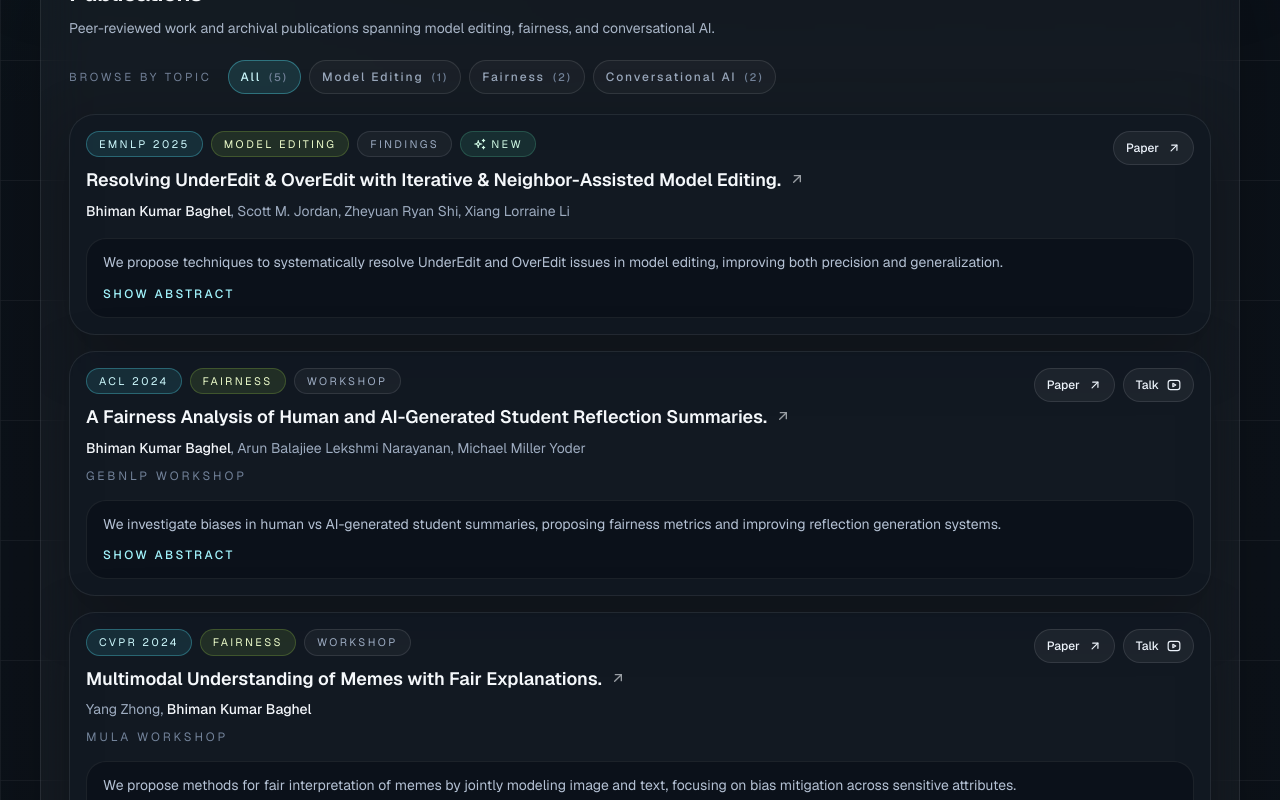
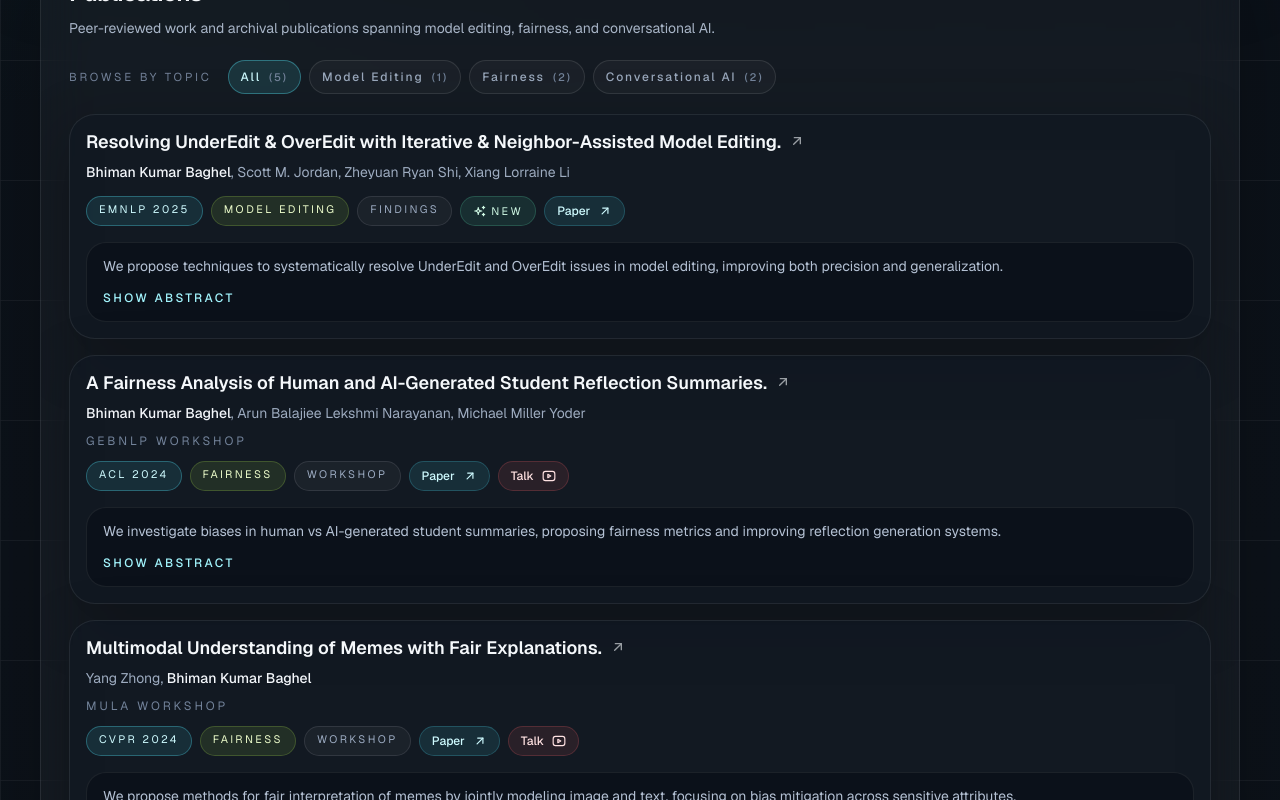
Before and after one commit to bhimanbaghel/bhimanbaghel.github.io, a Next.js app: page / in a window 1280 px wide. Shown: the part 1500-2300 px from the top of the page. Built offline with nearby package versions, Linux system fonts and the light colour scheme.

Commit message:
Group publication metadata and actions

```diff
--- a/src/components/ui/publication-list.tsx
+++ b/src/components/ui/publication-list.tsx
@@ -59,9 +59,28 @@ function PublicationCard({
       className="rounded-[26px] border border-white/8 bg-[#111822]/82 p-4 shadow-[0_18px_60px_rgba(0,0,0,0.28)] backdrop-blur-xl"
     >
       <div className="flex flex-col gap-4">
-        <div className="flex flex-col gap-3 xl:flex-row xl:items-start xl:justify-between">
         <div className="space-y-3">
-            <div className="flex flex-wrap items-center gap-2">
+          <div className="space-y-2">
+            <a
+              href={publication.link}
+              target="_blank"
+              rel="noopener noreferrer"
+              className="group inline-flex items-start gap-2 text-lg font-semibold leading-tight text-[#f5f8fb] transition-colors hover:text-cyan-200"
+            >
+              <span>{publication.title}</span>
+              <IconArrowUpRight className="mt-0.5 h-4 w-4 shrink-0 opacity-60 transition-transform group-hover:-translate-y-0.5 group-hover:translate-x-0.5" />
+            </a>
+            <p className="text-sm leading-relaxed text-[#9eacc0]">
+              {renderAuthors(publication.authors)}
+            </p>
+            {publication.workshop && (
+              <p className="text-xs uppercase tracking-[0.24em] text-[#73839a]">
+                {publication.workshop}
+              </p>
+            )}
+          </div>
+
+          <div className="flex flex-wrap gap-2">
             <span
               className={cn(
                 "rounded-full border px-3 py-1 text-[0.68rem] uppercase tracking-[0.22em]",
@@ -84,35 +103,11 @@ function PublicationCard({
                 New
               </span>
             )}
-            </div>
-
-            <div className="space-y-2">
             <a
               href={publication.link}
               target="_blank"
               rel="noopener noreferrer"
-                className="group inline-flex items-start gap-2 text-lg font-semibold leading-tight text-[#f5f8fb] transition-colors hover:text-cyan-200"
-              >
-                <span>{publication.title}</span>
-                <IconArrowUpRight className="mt-0.5 h-4 w-4 shrink-0 opacity-60 transition-transform group-hover:-translate-y-0.5 group-hover:translate-x-0.5" />
-              </a>
-              <p className="text-sm leading-relaxed text-[#9eacc0]">
-                {renderAuthors(publication.authors)}
-              </p>
-              {publication.workshop && (
-                <p className="text-xs uppercase tracking-[0.24em] text-[#73839a]">
-                  {publication.workshop}
-                </p>
-              )}
-            </div>
-          </div>
-
-          <div className="flex flex-wrap gap-2">
-            <a
-              href={publication.link}
-              target="_blank"
-              rel="noopener noreferrer"
-              className="inline-flex items-center gap-2 rounded-full border border-white/10 bg-white/[0.05] px-3 py-2 text-xs font-medium text-[#edf3fb] transition-colors hover:border-cyan-300/30 hover:bg-cyan-300/10 hover:text-cyan-100"
+              className="inline-flex items-center gap-2 rounded-full border border-cyan-300/20 bg-cyan-300/10 px-3 py-1.5 text-xs font-medium text-cyan-100 transition-colors hover:border-cyan-300/35 hover:bg-cyan-300/16"
             >
               Paper
               <IconArrowUpRight className="h-3.5 w-3.5" />
@@ -122,7 +117,7 @@ function PublicationCard({
                 href={publication.talkLink}
                 target="_blank"
                 rel="noopener noreferrer"
-                className="inline-flex items-center gap-2 rounded-full border border-white/10 bg-white/[0.05] px-3 py-2 text-xs font-medium text-[#edf3fb] transition-colors hover:border-red-400/30 hover:bg-red-400/10 hover:text-red-100"
+                className="inline-flex items-center gap-2 rounded-full border border-red-400/20 bg-red-400/10 px-3 py-1.5 text-xs font-medium text-red-100 transition-colors hover:border-red-400/35 hover:bg-red-400/16"
               >
                 Talk
                 <IconBrandYoutube className="h-3.5 w-3.5" />
```
Lines whose indentation alone changed are shown as unchanged.
